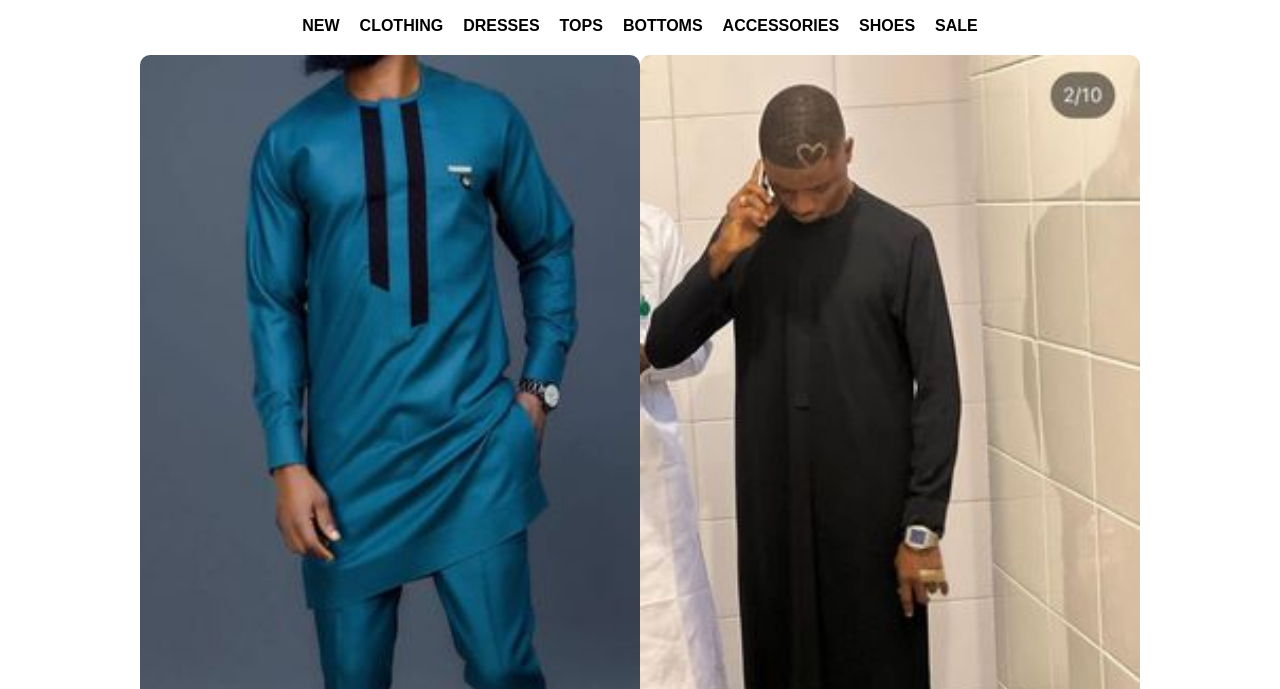
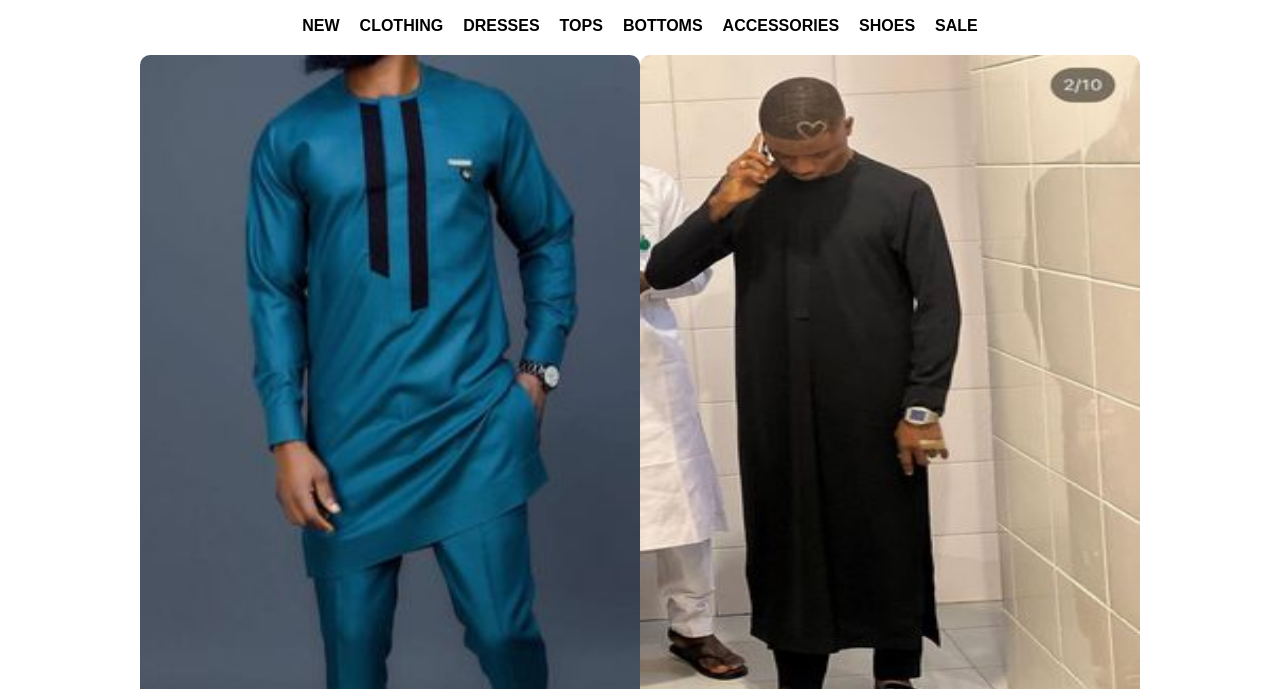
Before and after one commit to efe1001/efeafrica, a plain HTML site: page index.html in a window 1280 px wide. Shown: the part 111-800 px from the top of the page. Drawn offline with Linux system fonts and the light colour scheme.

Commit message:
Add files via upload

```diff
--- a/mystyles/index.css
+++ b/mystyles/index.css
@@ -91,10 +91,12 @@
 }
 .img1{
     width: 500px;
+    height: 700px;
     border-radius: 10px;
 }
 .img2{
     width: 500px;
+    height: 700px;
     border-radius: 10px;
 }
 .slidd{
```
